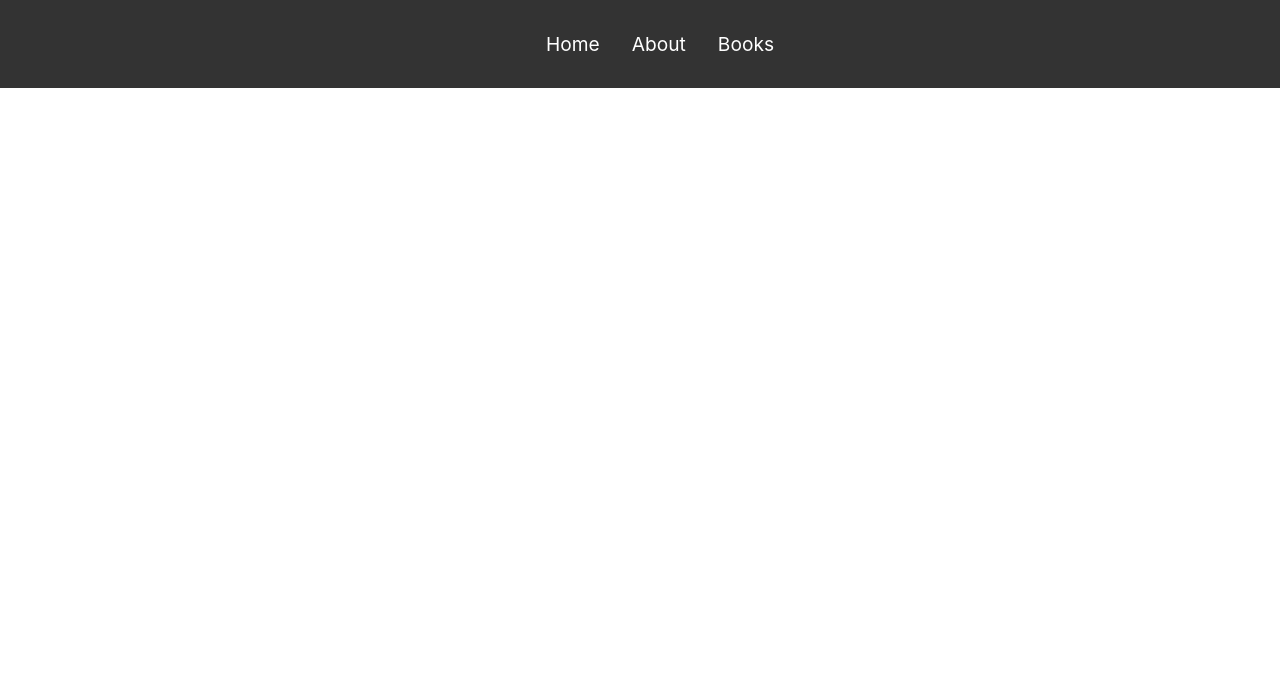
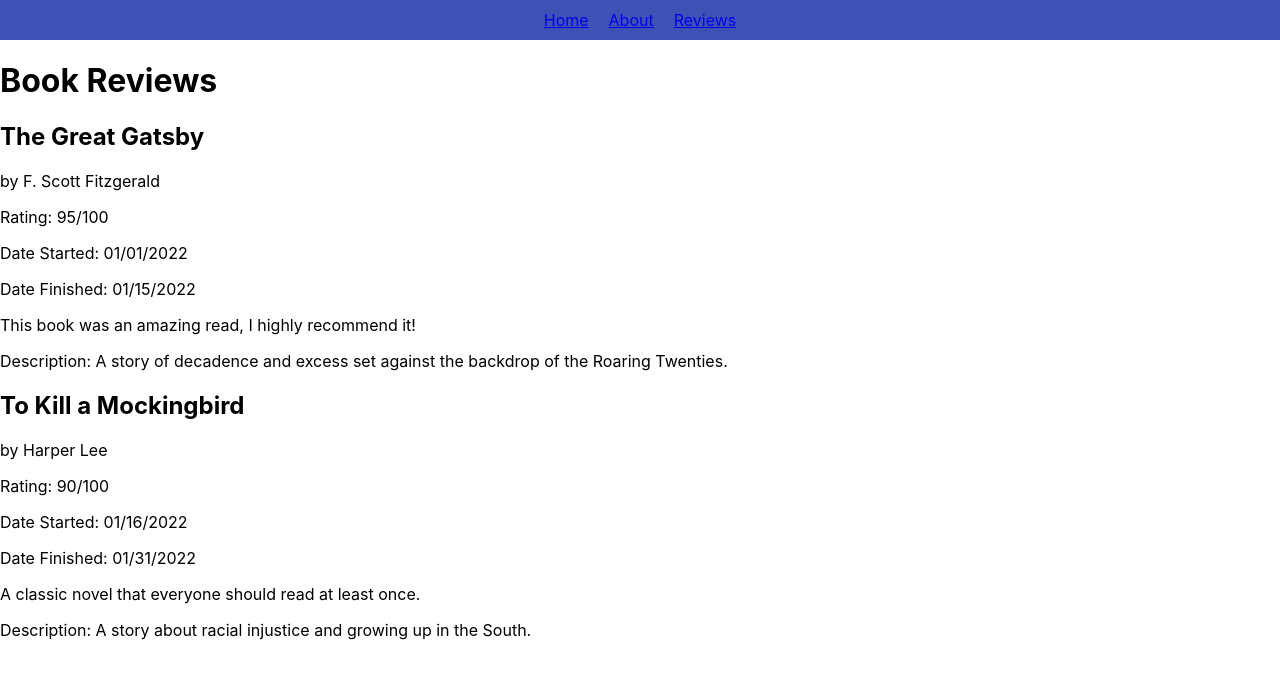
Before and after one commit to AdamCallahan01/BookWebsite, a React (Create React App) app: page /reviews in a window 1280 px wide. Before the commit this address had no page. Shown: the top 678 px of the page. Built offline with nearby package versions, Linux system fonts and the light colour scheme.

Commit message:
Chaned file management

```diff
--- a/package.json
+++ b/package.json
@@ -6,6 +6,7 @@
     "@testing-library/jest-dom": "^5.16.5",
     "@testing-library/react": "^13.4.0",
     "@testing-library/user-event": "^13.5.0",
+    "mysql2": "^3.1.0",
     "react": "^18.2.0",
     "react-dom": "^18.2.0",
     "react-router-dom": "^6.8.1",
--- a/src/App.css
+++ b/src/App.css
@@ -1,54 +1,31 @@
-/* App.css */
-
 .App {
   display: flex;
   flex-direction: column;
   align-items: center;
-  background-color: #f2f2f2;
+  margin: 50px;
 }
 
-nav {
+.navbar {
+  display: flex;
+  justify-content: center;
+  background-color: #3f51b5;
+  color: white;
+  padding: 10px 0;
   width: 100%;
-  display: flex;
-  justify-content: space-around;
-  padding: 1rem 0;
-  background-color: #333;
-  color: #fff;
 }
 
-nav ul {
+.navList {
   display: flex;
   list-style: none;
+  margin: 0;
+  padding: 0;
 }
 
-nav a {
-  font-size: 1.2rem;
-  text-decoration: none;
-  color: #fff;
-  padding: 0 1rem;
+.navItem {
+  margin: 0 10px;
 }
 
-.Home, .About, .Books, .Book {
-  margin-top: 2rem;
-  width: 80%;
-  text-align: center;
+.navLink {
+  color: white;
+  text-decoration: none;
 }
-
-.Book {
-  border: 1px solid #333;
-  padding: 1rem;
-  display: flex;
-  flex-direction: column;
-  align-items: center;
-  background-color: #fff;
-}
-
-.Book img {
-  width: 100px;
-  height: 150px;
-  margin-bottom: 1rem;
-}
-
-h1, h2 {
-  color: #333;
-}
--- a/src/App.js
+++ b/src/App.js
@@ -1,100 +1,44 @@
-import React from 'react';
-import {
-  BrowserRouter as Router,
-  Routes,
-  Route,
-  Link
-} from 'react-router-dom';
-import './App.css';
+import React from "react";
+import { BrowserRouter as Router, Routes, Route, Link } from "react-router-dom";
+import HomePage from "./pages/HomePage";
+import AboutPage from "./pages/AboutPage";
+import BookReviewPage from "./pages/BookReviewPage";
+import "./App.css";
 
-const books = [
-  {
-    id: 1,
-    title: 'The Great Gatsby',
-    author: 'F. Scott Fitzgerald',
-    rating: 9
-  },
-  {
-    id: 2,
-    title: 'To Kill a Mockingbird',
-    author: 'Harper Lee',
-    rating: 8
-  },
-  {
-    id: 3,
-    title: '1984',
-    author: 'George Orwell',
-    rating: 10
-  }
-];
+/*
+      <Routes>
+        <Route exact path="/" element={<HomePage />} />
+        <Route path="/about" element={<AboutPage />} />
+        <Route path="/reviews" element={<BookReviewPage />} />
+      </Routes>
+    */
 
-function Home() {
-  return (
-    <div className="Home">
-      <h1>Welcome to the Book Reviewer</h1>
-      <p>Here you can find reviews and ratings of some of the best books out there.</p>
-    </div>
-  );
-}
-
-function About() {
-  return (
-    <div className="About">
-      <h1>About the Reviewer</h1>
-      <p>I'm a bibliophile who loves to read and share my thoughts on books. I've been reading for as long as I can remember and want to share my passion with others. My goal is to help others find great books to read and to encourage more people to pick up a good book and lose themselves in its pages.</p>
-    </div>
-  );
-}
-
-function Book({ book }) {
-  return (
-    <div className="Book">
-      <img src={`/images/${book.title.replace(' ', '-')}.jpg`} alt={`Cover of ${book.title}`} />
-      <h2>{book.title}</h2>
-      <p>By {book.author}</p>
-      <p>Rated: {book.rating} / 10</p>
-    </div>
-  );
-}
-
-
-function Books() {
-  return (
-    <div className="Books">
-      <h1>Books</h1>
-      {books.map((book) => (
-        <Book key={book.id} book={book} />
-      ))}
-    </div>
-  );
-}
-
-function App() {
+const App = () => {
   return (
     <Router>
-      <div className="App">
-        <nav>
-          <ul>
-            <li>
-              <Link to="/">Home</Link>
+      <div>
+      <nav className="navbar">
+        <ul className="navList">
+          <li className="navItem">
+            <Link to="/" className="navList">Home</Link>
           </li>
-            <li>
-              <Link to="/about">About</Link>
+          <li className="navItem">
+            <Link to="/about" className="navList">About</Link>
           </li>
-            <li>
-              <Link to="/books">Books</Link>
+          <li className="navItem">
+            <Link to="/reviews" className="navList">Reviews</Link>
           </li>
         </ul>
       </nav>
-
       <Routes>
-          <Route exact path="/" element={<Home />} />
-          <Route path="/about" element={<About />} />
-          <Route path="/books" element={<Books />} />
+        <Route exact path="/" element={<HomePage />} />
+        <Route path="/about" element={<AboutPage />} />
+        <Route path="/reviews" element={<BookReviewPage />} />
       </Routes>
       </div>
     </Router>
   );
-}
+};
+
 
 export default App;
--- /dev/null
+++ b/src/books.js
@@ -0,0 +1,22 @@
+// books.js
+
+export const books = [
+    {
+      title: "The Great Gatsby",
+      author: "F. Scott Fitzgerald",
+      rating: 95,
+      dateStarted: "01/01/2022",
+      dateFinished: "01/15/2022",
+      review: "This book was an amazing read, I highly recommend it!",
+      description: "A story of decadence and excess set against the backdrop of the Roaring Twenties."
+    },
+    {
+      title: "To Kill a Mockingbird",
+      author: "Harper Lee",
+      rating: 90,
+      dateStarted: "01/16/2022",
+      dateFinished: "01/31/2022",
+      review: "A classic novel that everyone should read at least once.",
+      description: "A story about racial injustice and growing up in the South."
+    }
+  ];
--- /dev/null
+++ b/src/components/BookReview.js
@@ -0,0 +1,19 @@
+// BookReview.js
+
+import React from "react";
+
+const BookReview = ({ title, author, rating, dateStarted, dateFinished, review, description }) => {
+  return (
+    <div>
+      <h2>{title}</h2>
+      <p>by {author}</p>
+      <p>Rating: {rating}/100</p>
+      <p>Date Started: {dateStarted}</p>
+      <p>Date Finished: {dateFinished}</p>
+      <p>{review}</p>
+      <p>Description: {description}</p>
+    </div>
+  );
+};
+
+export default BookReview;
--- /dev/null
+++ b/src/pages/AboutPage.js
@@ -0,0 +1,9 @@
+// AboutPage.js
+
+import React from "react";
+
+const AboutPage = () => {
+  return <h1>About Us</h1>;
+};
+
+export default AboutPage;
--- /dev/null
+++ b/src/pages/BookReviewPage.js
@@ -0,0 +1,29 @@
+// BookReviewPage.js
+
+import React, { useState } from "react";
+import { books } from "../books";
+import BookReview from "../components/BookReview";
+
+const BookReviewPage = () => {
+  const [reviews, setReviews] = useState(books);
+
+  return (
+    <div>
+      <h1>Book Reviews</h1>
+      {reviews.map(review => (
+        <BookReview
+          key={review.title}
+          title={review.title}
+          author={review.author}
+          rating={review.rating}
+          dateStarted={review.dateStarted}
+          dateFinished={review.dateFinished}
+          review={review.review}
+          description={review.description}
+        />
+      ))}
+    </div>
+  );
+};
+
+export default BookReviewPage;
--- /dev/null
+++ b/src/pages/HomePage.js
@@ -0,0 +1,9 @@
+// HomePage.js
+
+import React from "react";
+
+const HomePage = () => {
+  return <h1>Welcome to the Book Review Site</h1>;
+};
+
+export default HomePage;
```
Also changed, not shown: 1 other file (tests, documents, lock files or other folders). Lines whose indentation alone changed are shown as unchanged.
